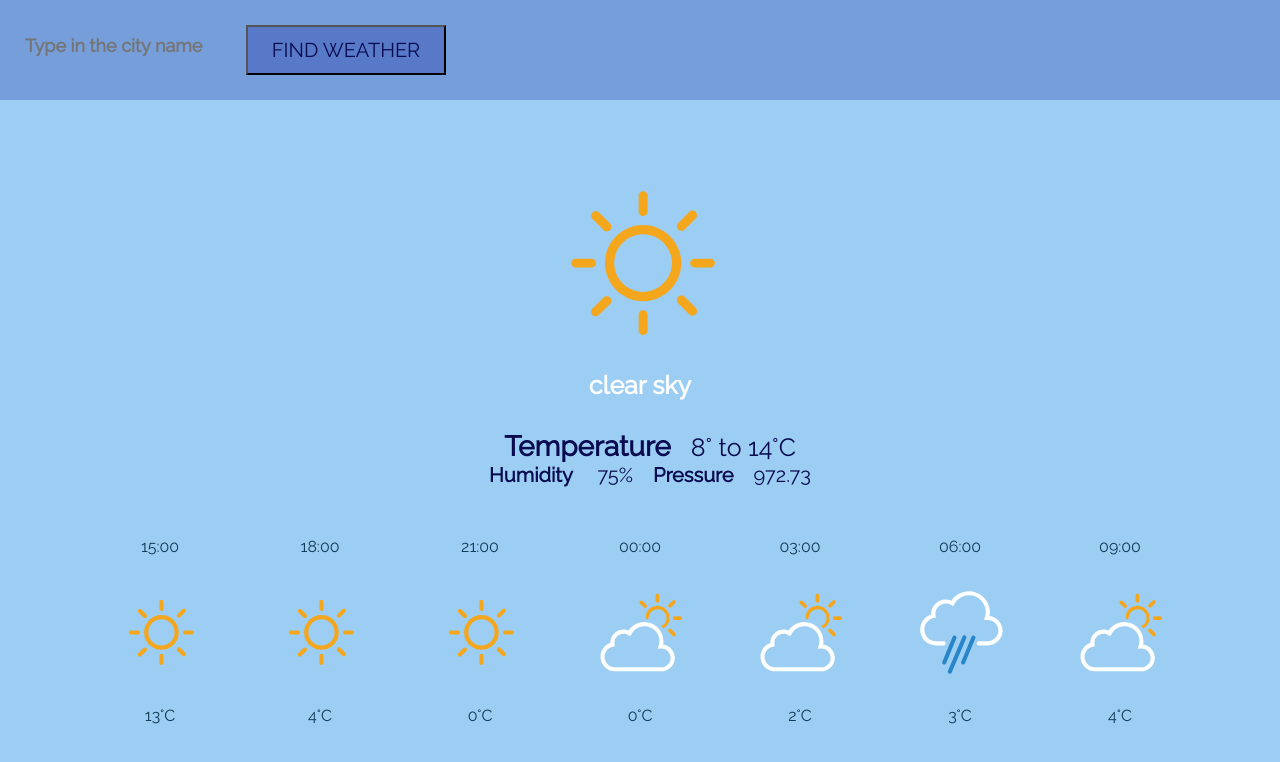
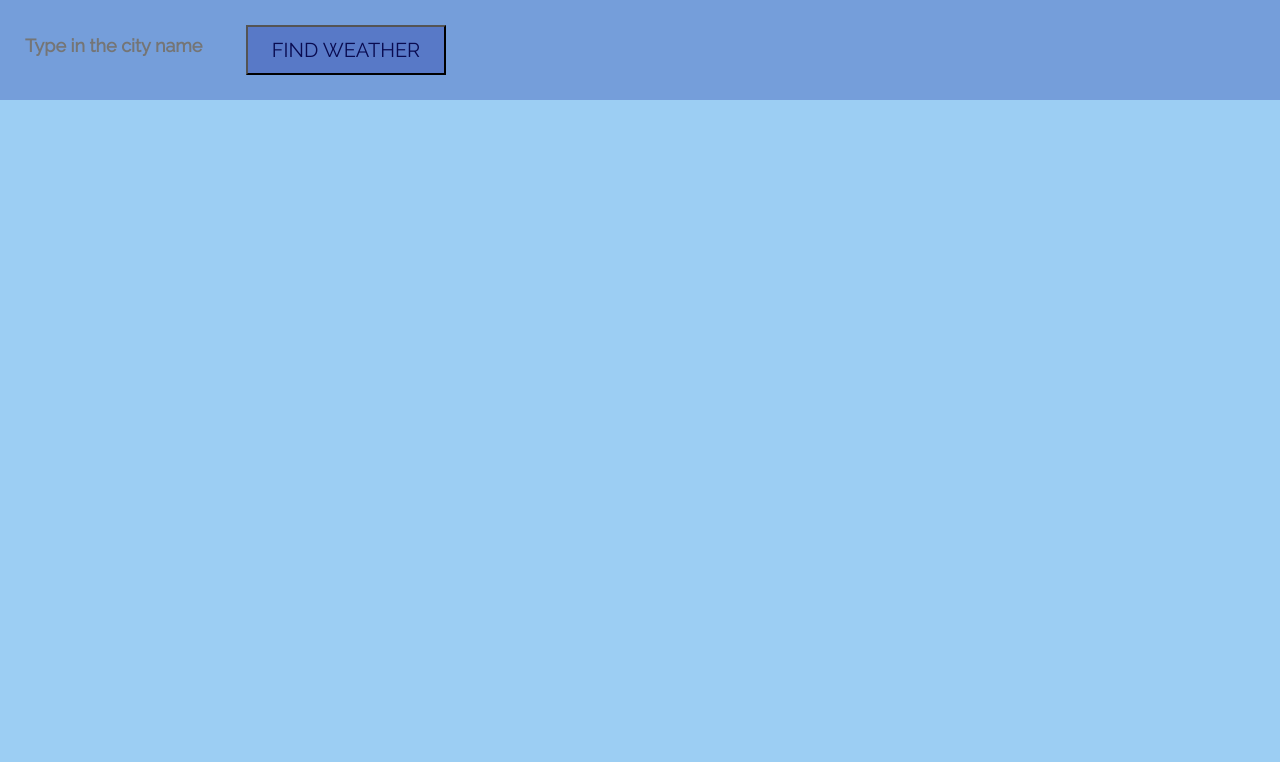
Before and after one commit to Maliks223/Weather-Api, a React (Create React App) app in the folder weather-api/: page / in a window 1280 px wide. Shown: the top 762 px of the page. Built offline with nearby package versions, Linux system fonts and the light colour scheme.

Commit message:
fixing errors

```diff
--- a/weather-api/src/App.css
+++ b/weather-api/src/App.css
@@ -61,7 +61,6 @@
     display: flex;
     flex-direction: column;
     align-items: center;
-    background-color: #9ccef3;
     margin: 0%;
   }
 
--- a/weather-api/src/App.js
+++ b/weather-api/src/App.js
@@ -19,11 +19,11 @@ import fog from "./img/weather-icons/fog.svg";
 
 const App = () => {
 
- const nowData = fakeWeatherData.list[0];
+//  const nowData = fakeWeatherData.list[0];
   const hoursData = [];
-  for(let i=1; i<=7; i++){
-    hoursData.push(fakeWeatherData.list[i]);
-  }
+  // for(let i=1; i<=7; i++){
+  //   hoursData.push(fakeWeatherData.list[i]);
+  // }
   const id = fakeWeatherData.list[0].weather[0].id;
 
   const findSrc =(id) => {
@@ -50,36 +50,37 @@ const App = () => {
   else { return mostlycloudy }
   }
 
-  const callApi = async () => {
-    if(inputVal === "") return;
-    const response = await fetch(`https://api.openweathermap.org/data/2.5/forecast?q=${inputVal}&cnt=8&units=metric&appid=402eb8aeb1f6d523ecb76859e056a1ef`)
+  const callApi = async (city) => {
+    if(city === "") return;
+    const response = await fetch(`https://api.openweathermap.org/data/2.5/forecast?q=${city}&cnt=8&units=metric&appid=402eb8aeb1f6d523ecb76859e056a1ef`)
     const result = await response.json();
-    console.log(result);
+    // console.log("result : ");
+    // console.log(result);
     if(result.cod === '404') {
       alert(result.message);
-      return;
     } else {
       setList(result.list)
+      // console.log("List: ");
+      // console.log(list);
     }
   }
 
-  const [inputVal, setInputVal] = useState('');
-  const [list, setList] = useState(fakeWeatherData.list[0]);
-  console.log(list);
+  // const [inputVal, setInputVal] = useState('beirut');
+  const [list, setList] = useState(null);
 
     return (
       <div id="wrapper">
-        <Search callApi={callApi} inputVal={inputVal} setInputVal={setInputVal}/>
+        <Search callApi={(city) => callApi(city)} />
         <main>
-          <LiveWeather
-          text={list.weather[0].description}
-          minTemp={list.main.temp_min}
-          maxTemp={list.main.temp_max}
-          humidity={list.main.humidity}
-          pressure={list.main.pressure}
+          {list && <LiveWeather
+          text={list[0].weather[0].description}
+          minTemp={list[0].main.temp_min}
+          maxTemp={list[0].main.temp_max}
+          humidity={list[0].main.humidity}
+          pressure={list[0].main.pressure}
           iconSrc = {findSrc(fakeWeatherData.list[0].weather[0].id)}
-          />
-          <WeatherTime Hdata={hoursData}/>
+          />}
+          {list && list.map((item, index) => index !== 0 && hoursData.push(item)) && <WeatherTime Hdata={hoursData}/>}
         </main>
       </div>
 
--- a/weather-api/src/components/LiveWeather.js
+++ b/weather-api/src/components/LiveWeather.js
@@ -8,7 +8,7 @@ const LiveWeather = (props) => {
         <p className="below-image-text"> {props.text} </p>
         <p className="container">
           <span className="temp"> Temperature</span>
-          <span className="temp-range">{Math.round(props.minTemp-273.15)}&#0176; to {Math.round(props.maxTemp-273.15)}&#0176;C</span>
+          <span className="temp-range">{Math.round(props.minTemp)}&#0176; to {Math.round(props.maxTemp)}&#0176;C</span>
         </p>
         <p className="container">
           <span className="property">Humidity </span>
--- a/weather-api/src/components/Search.js
+++ b/weather-api/src/components/Search.js
@@ -1,10 +1,10 @@
 import React from "react";
 
-const Search = ({inputVal, setInputVal, callApi}) => {
+const Search = ({callApi}) => {
   return(
   <header id="header">
-        <input onChange={(e) => setInputVal(e.target.value)} className="search" value={inputVal} type="text" placeholder="Type in the city name" ></input>
-        <button onClick={callApi} className="button"> FIND WEATHER </button>
+        <input className="search" type="text" placeholder="Type in the city name" ></input>
+        <button onClick={() => callApi(document.querySelector(".search").value)} className="button"> FIND WEATHER </button>
       </header>
       )
 }
--- a/weather-api/src/components/WeatherItem.js
+++ b/weather-api/src/components/WeatherItem.js
@@ -39,7 +39,7 @@ const WeatherItem = (props) => {
     <div className="card">
           <p>{props.hour}</p>
             <img src={props.image} alt="sun icon" className="card-icon"></img>
-            <p>{Math.round(props.temperature-273.15)}&#0176;C</p>
+            <p>{props.temperature}&#0176;C</p>
           </div>
   )
 }
--- a/weather-api/src/components/WeatherTime.js
+++ b/weather-api/src/components/WeatherTime.js
@@ -42,7 +42,7 @@ const WeatherTime = (props) => {
 
     const hoursArray = props.Hdata.map((section)=>{
         return <WeatherItem key={section.dt} hour={section.dt_txt.split(' ')[1].slice(0,5)}
-        image={findSrc(section.weather[0].id)} temperature={section.main.temp}/>
+        image={findSrc(section.weather[0].id)} temperature={Math.floor(section.main.temp)}/>
     })
 
 
--- a/weather-api/src/index.css
+++ b/weather-api/src/index.css
@@ -5,3 +5,7 @@
   font-family:Raleway;
 
 }
+
+body {
+  background-color: #9ccef3;
+}
```
